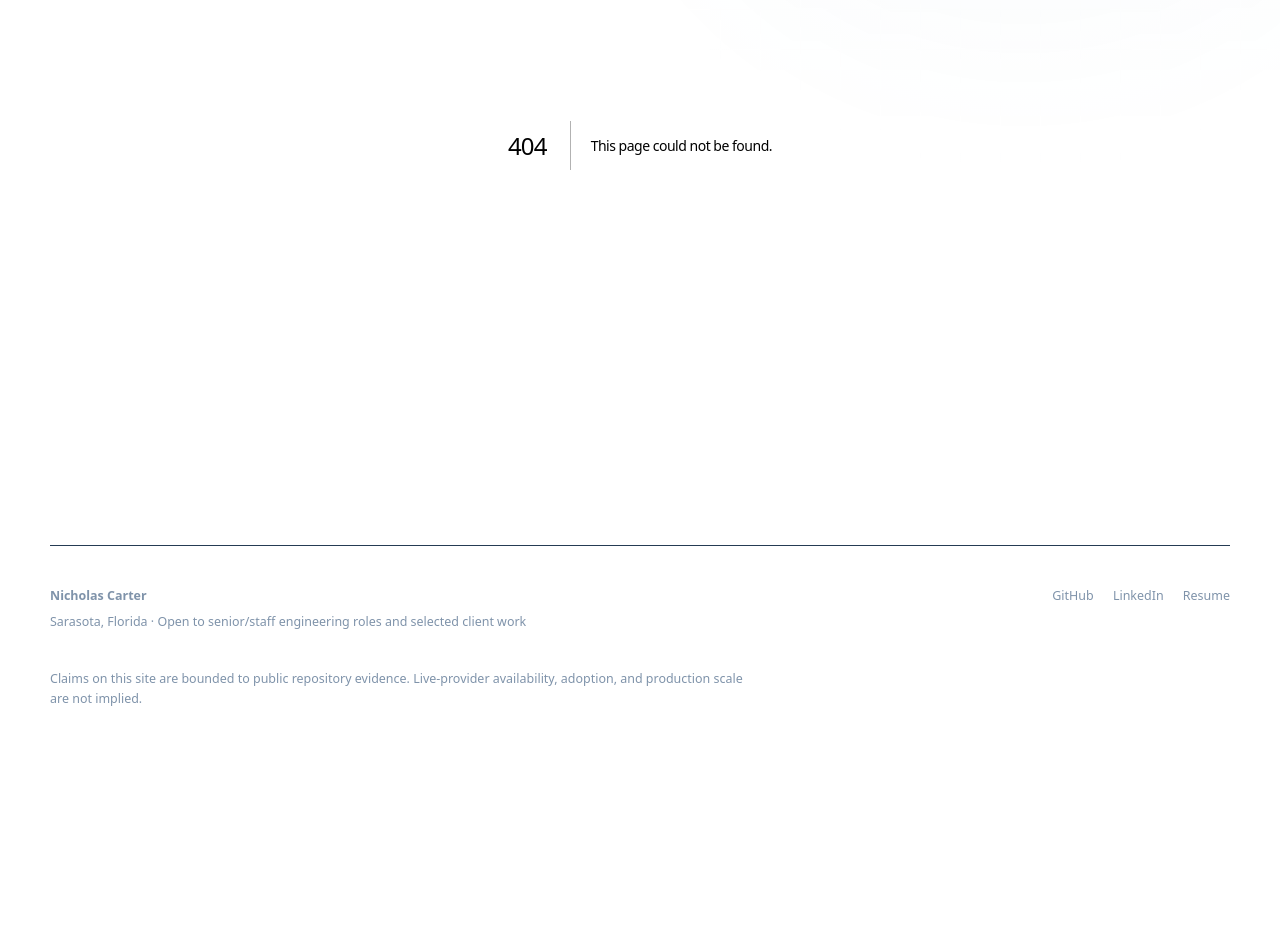
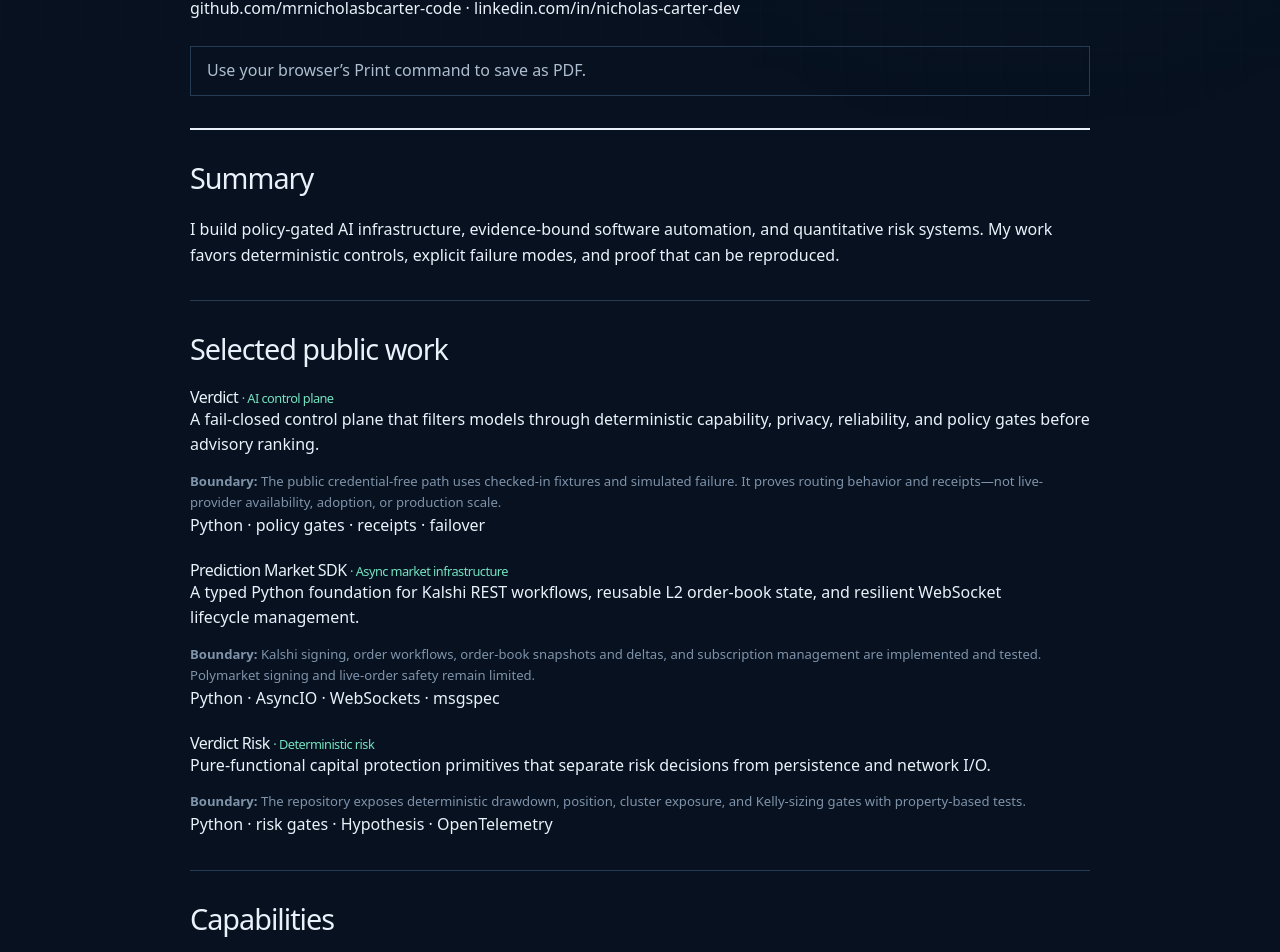
Before and after one commit to mrnicholasbcarter-code/nickcarter-dev, a Next.js app: page /resume/data-ai in a window 1280 px wide. Before the commit this address had no page. Shown: the part 351-1303 px from the top of the page. Before the commit the page ends 1108 px from the top, so only its background shows below. Built offline with nearby package versions, Linux system fonts and the light colour scheme.

Commit message:
BOD-175 add role-specific printable resume views

```diff
--- /dev/null
+++ b/app/resume/[variant]/page.tsx
@@ -0,0 +1,28 @@
+import type { Metadata } from "next";
+import { notFound } from "next/navigation";
+import { projects, resumeVariants, site, skillGroups } from "@/content/site";
+
+type Props = { params: Promise<{ variant: string }> };
+
+export function generateStaticParams() { return resumeVariants.map(({ slug }) => ({ variant: slug })); }
+export async function generateMetadata({ params }: Props): Promise<Metadata> {
+  const { variant } = await params;
+  const item = resumeVariants.find((entry) => entry.slug === variant);
+  if (!item) return {};
+  return { title: `${item.label} Resume`, description: `${item.label} technical profile for ${site.name}: ${item.focus}.`, alternates: { canonical: `/resume/${item.slug}` } };
+}
+
+export default async function ResumeVariant({ params }: Props) {
+  const { variant } = await params;
+  const item = resumeVariants.find((entry) => entry.slug === variant);
+  if (!item) notFound();
+  const featuredProjects = item.slug === "full-stack" ? [projects[3], projects[0], projects[1]] : item.slug === "data-ai" ? [projects[0], projects[1], projects[2]] : projects;
+  const groups = item.slug === "full-stack" ? [skillGroups[2], skillGroups[1], skillGroups[3]] : item.slug === "data-ai" ? [skillGroups[0], skillGroups[1], skillGroups[3]] : skillGroups;
+  return <article className="print-resume">
+    <header><p className="eyebrow">{item.label} resume</p><h1>{site.name}</h1><p className="resume-title">{item.focus}</p><p>{site.location} · {site.availability}</p><p><a href={site.links.github}>github.com/mrnicholasbcarter-code</a> · <a href={site.links.linkedin}>linkedin.com/in/nicholas-carter-dev</a></p><p className="print-button no-print">Use your browser’s Print command to save as PDF.</p></header>
+    <section><h2>Summary</h2><p>{site.summary}</p></section>
+    <section><h2>Selected public work</h2>{featuredProjects.map((project) => <div className="resume-project" key={project.name}><h3>{project.name} <small>· {project.eyebrow}</small></h3><p>{project.blurb}</p><p className="muted"><strong>Boundary:</strong> {project.proof}</p><p>{project.tags.join(" · ")}</p></div>)}</section>
+    <section><h2>Capabilities</h2><div className="skill-grid">{groups.map((group) => <article key={group.name}><h3>{group.name}</h3><ul>{group.skills.map((skill) => <li key={skill}>{skill}</li>)}</ul></article>)}</div></section>
+    <p className="provenance-note"><strong>Evidence note:</strong> This resume is deliberately limited to public, repository-verifiable project work. No unverified employment timeline or performance metric is included.</p>
+  </article>;
+}
```
